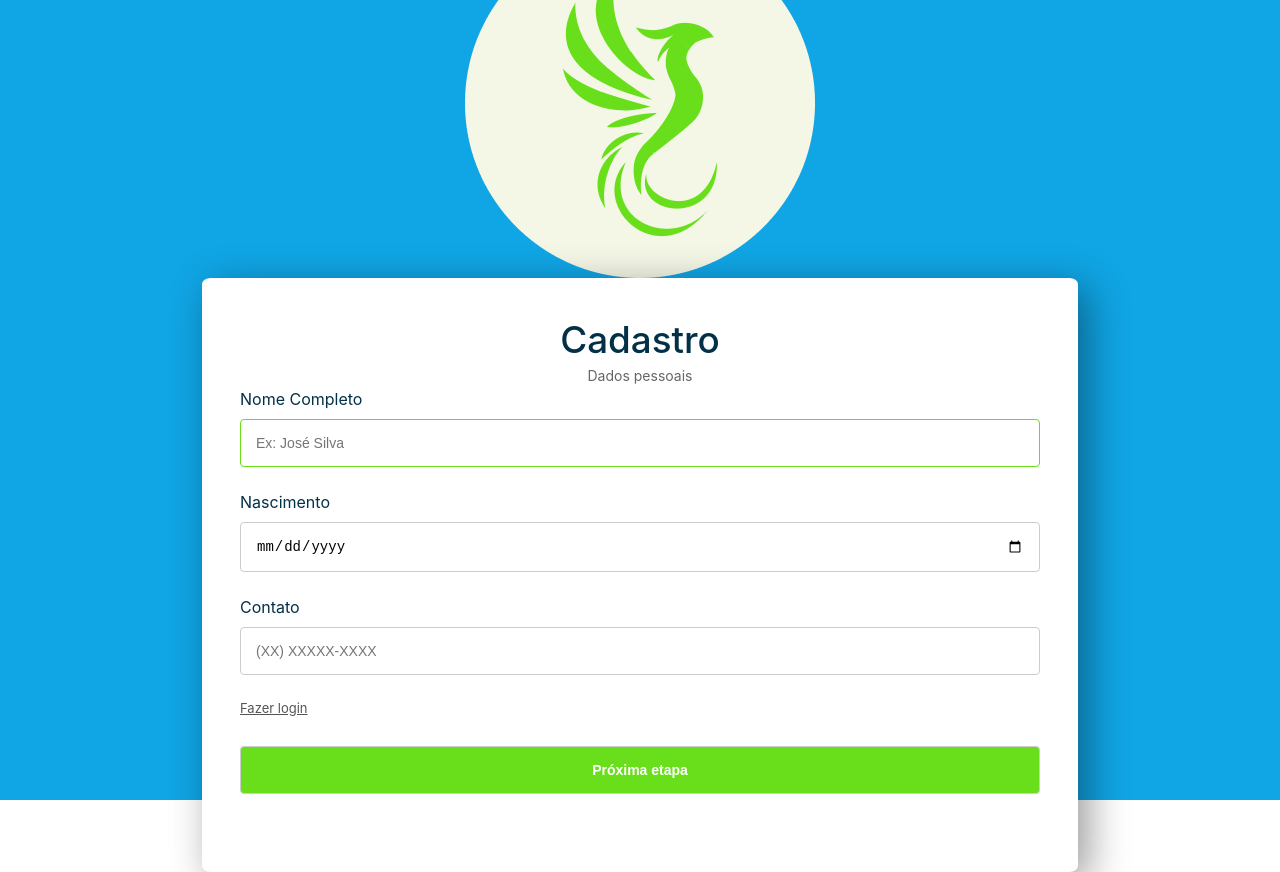
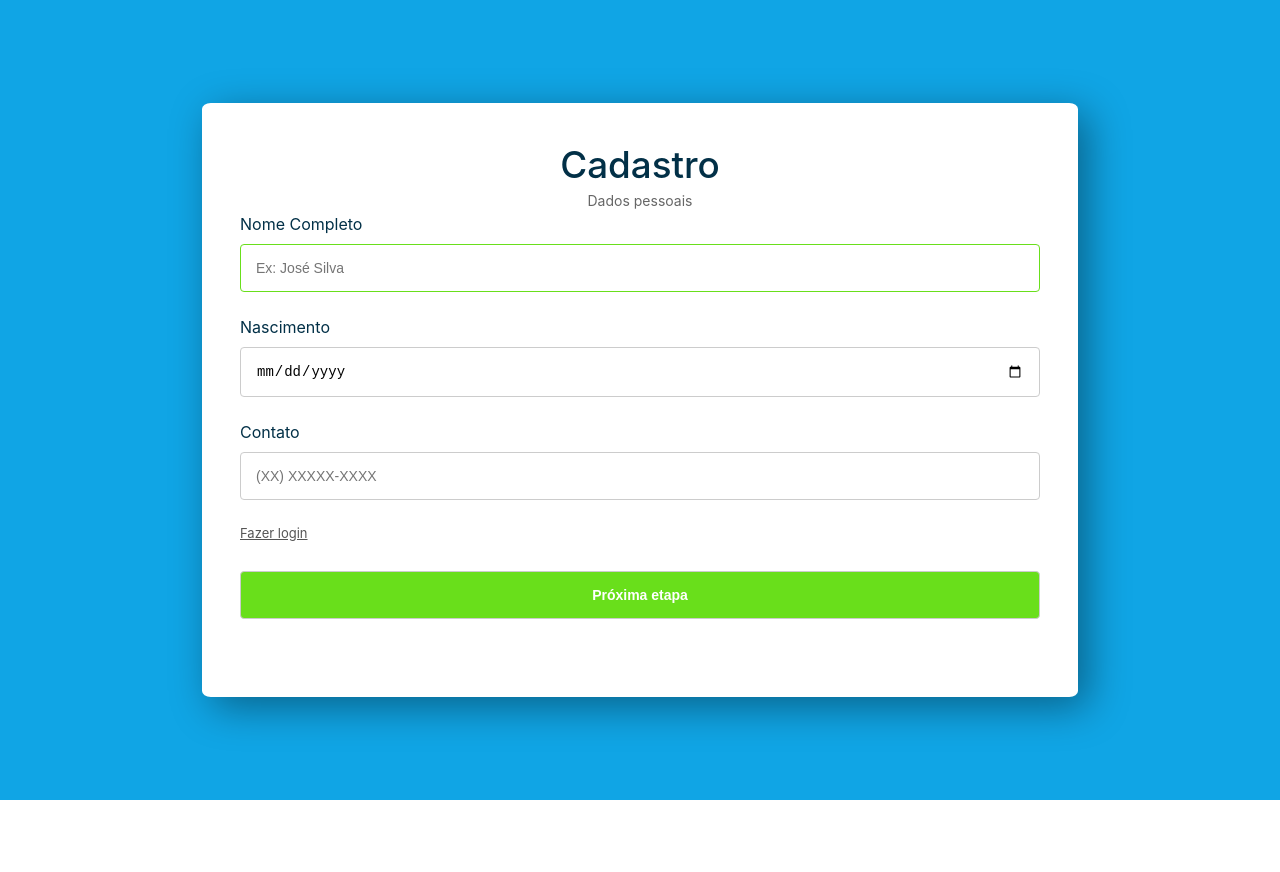
Before and after one commit to MatheusBastosCastilho/Interdisciplinar-DS1, a plain HTML site: page Interdisciplinar - DS1/Cadastro/index.html in a window 1280 px wide. After the commit the page ends 800 px from the top, so only its background shows below. Drawn offline with Linux system fonts and the light colour scheme.

Commit message:
0829 cadastro

```diff
--- a/Interdisciplinar - DS1/Cadastro/index.html
+++ b/Interdisciplinar - DS1/Cadastro/index.html
@@ -10,7 +10,6 @@
 <body>
 
     <div class="page">
-        <img src="../Component 1 (1).png" alt="">
         <form method="get" class="formLogin">
             <h1>Cadastro</h1>
             <p>Dados pessoais</p>
```
